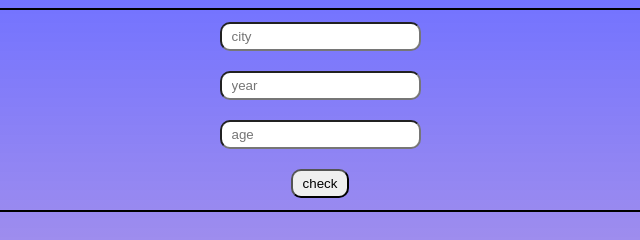
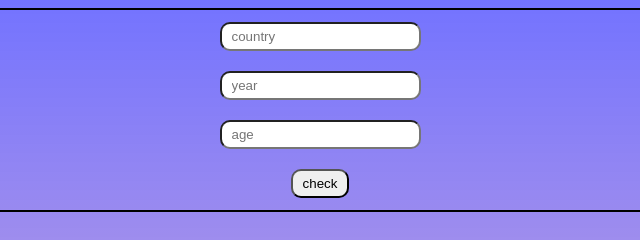
Before and after one commit to Talhaahbinabbasali123456/Population, a plain HTML site: page index.html in a window 1280 px wide. Shown: the top 240 px of the page, 320-960 px from the left. Drawn offline with nearby package versions, Linux system fonts and the light colour scheme.

Commit message:
Add files via upload

```diff
--- a/index.html
+++ b/index.html
@@ -10,7 +10,7 @@
 </head>
 <body>
 	<div class="inp-group">
-		<input id="inpC" type="search" name="" placeholder="city">
+		<input id="inpC" type="search" name="" placeholder="country">
 		<input id="inpY" type="search" name="" placeholder="year">
 		<input id="inpA" type="search" name="" placeholder="age">
 		<button onclick="onclickFunc()" >check</button>
```
